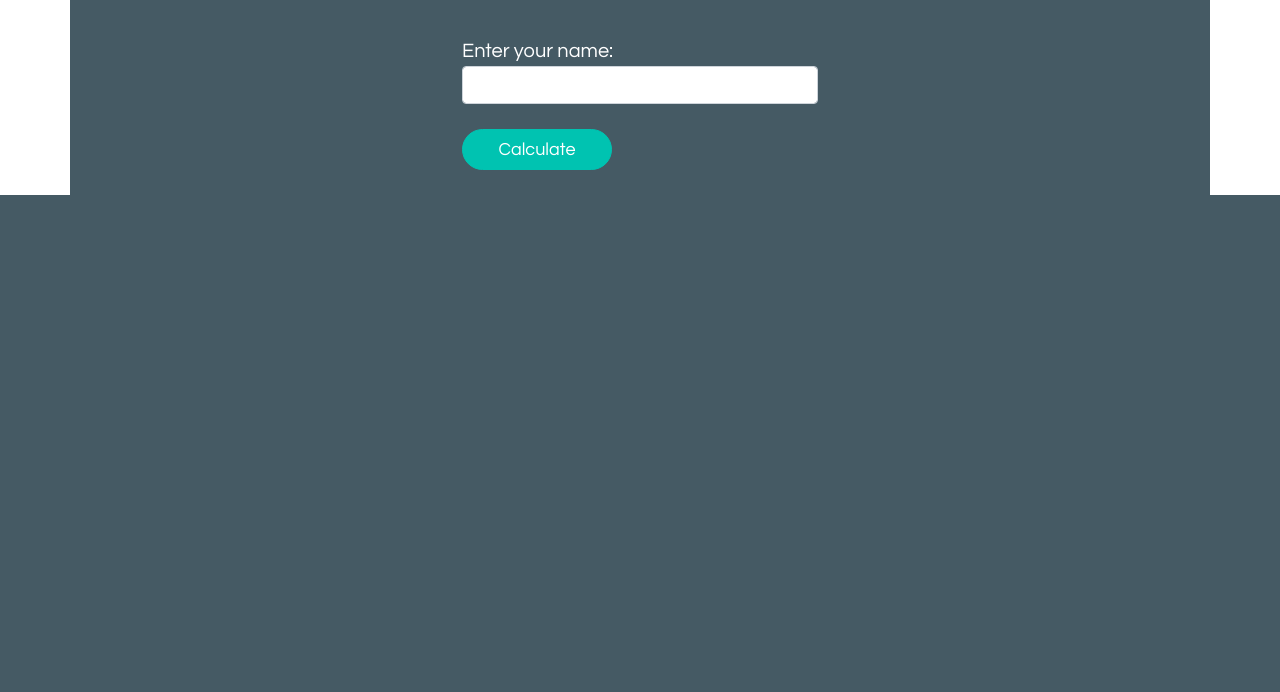
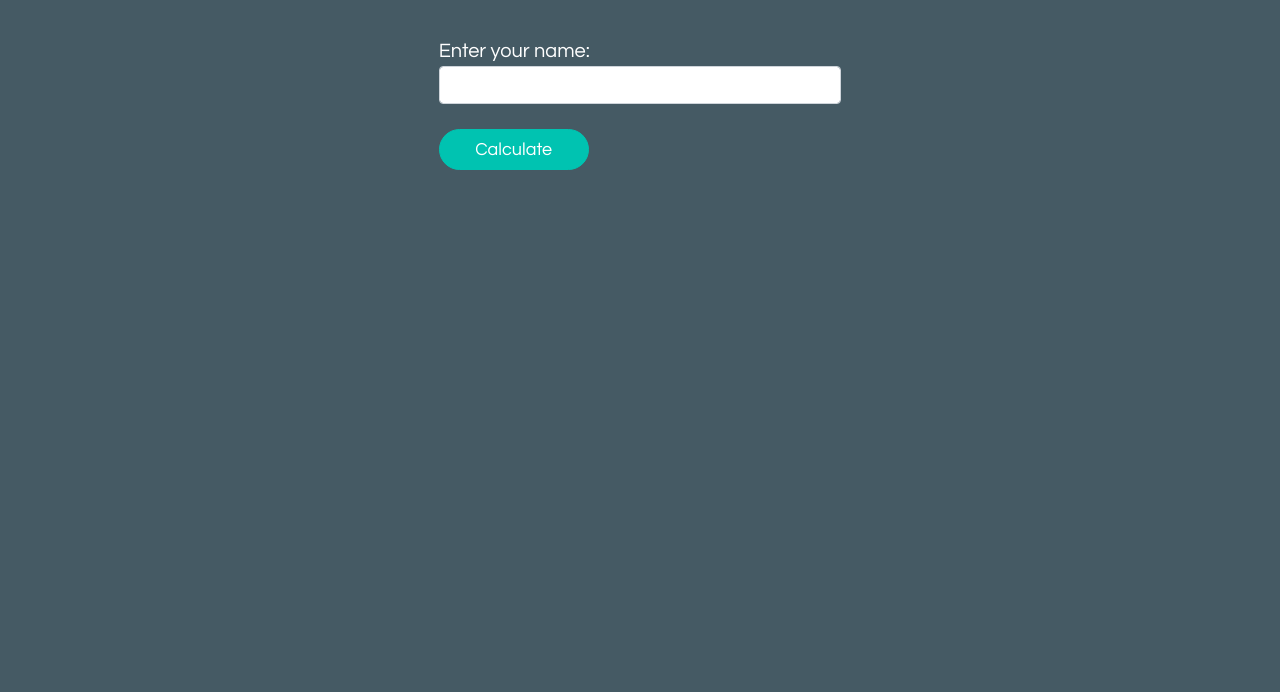
Before and after one commit to Ms-McDonald/CustomSignShop, a website: page index.html in a window 1280 px wide. Shown: the part 108-800 px from the top of the page. Drawn offline with nearby package versions, Linux system fonts and the light colour scheme.

Commit message:
attempt to fix container max-width

```diff
--- a/main.css
+++ b/main.css
@@ -37,3 +37,57 @@ button {
 label {
   font-size: 20px;
 }
+
+@media (min-width: 1400px) {
+  .container,
+  .container-lg,
+  .container-md,
+  .container-sm,
+  .container-xl,
+  .container-xxl {
+    max-width: 100vw;
+  }
+}
+@media (min-width: 1200px) {
+  .container,
+  .container-lg,
+  .container-md,
+  .container-sm,
+  .container-xl,
+  .container-xxl {
+    max-width: 100vw;
+  }
+}
+
+@media (min-width: 992px) {
+  .container,
+  .container-lg,
+  .container-md,
+  .container-sm,
+  .container-xl,
+  .container-xxl {
+    max-width: 100vw;
+  }
+}
+
+@media (min-width: 768px) {
+  .container,
+  .container-lg,
+  .container-md,
+  .container-sm,
+  .container-xl,
+  .container-xxl {
+    max-width: 100vw;
+  }
+}
+
+@media (min-width: 576px) {
+  .container,
+  .container-lg,
+  .container-md,
+  .container-sm,
+  .container-xl,
+  .container-xxl {
+    max-width: 100vw;
+  }
+}
```
